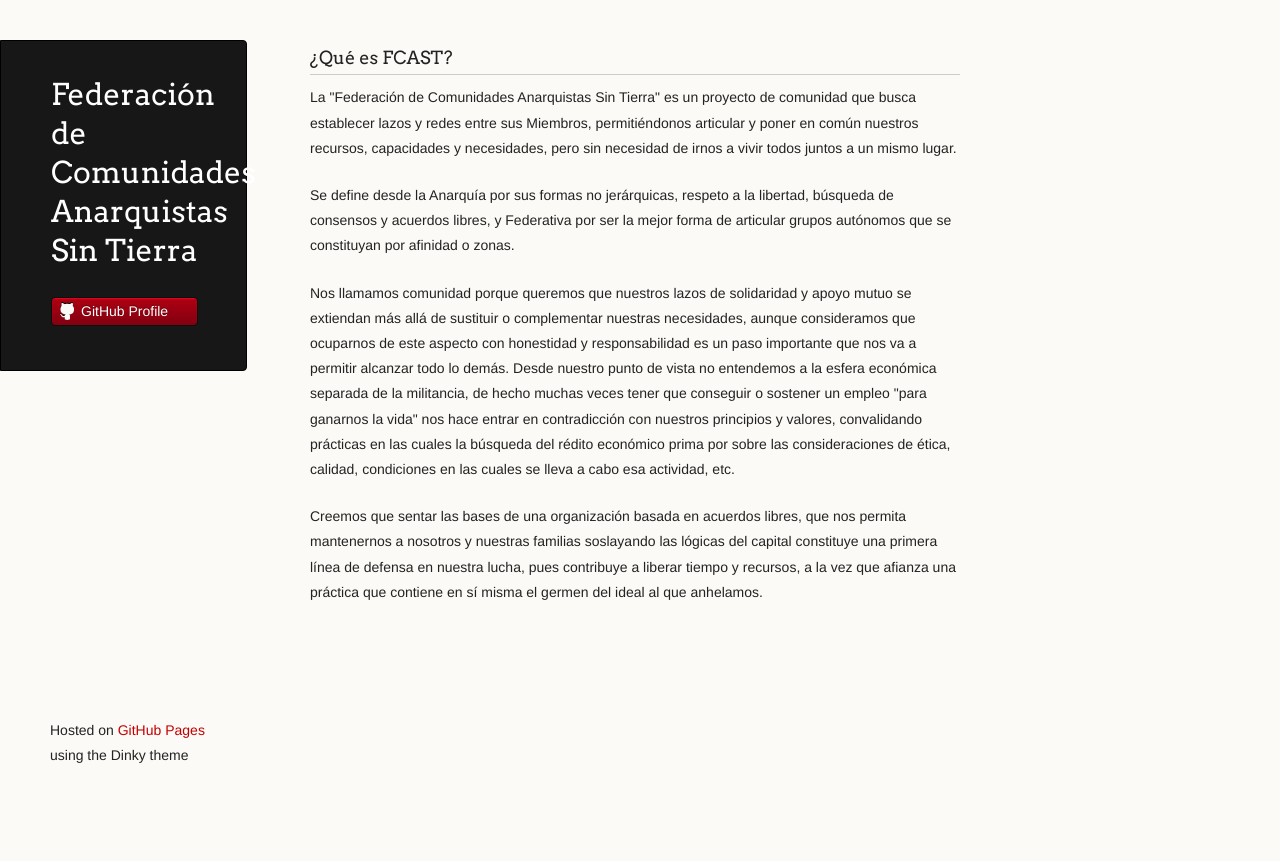
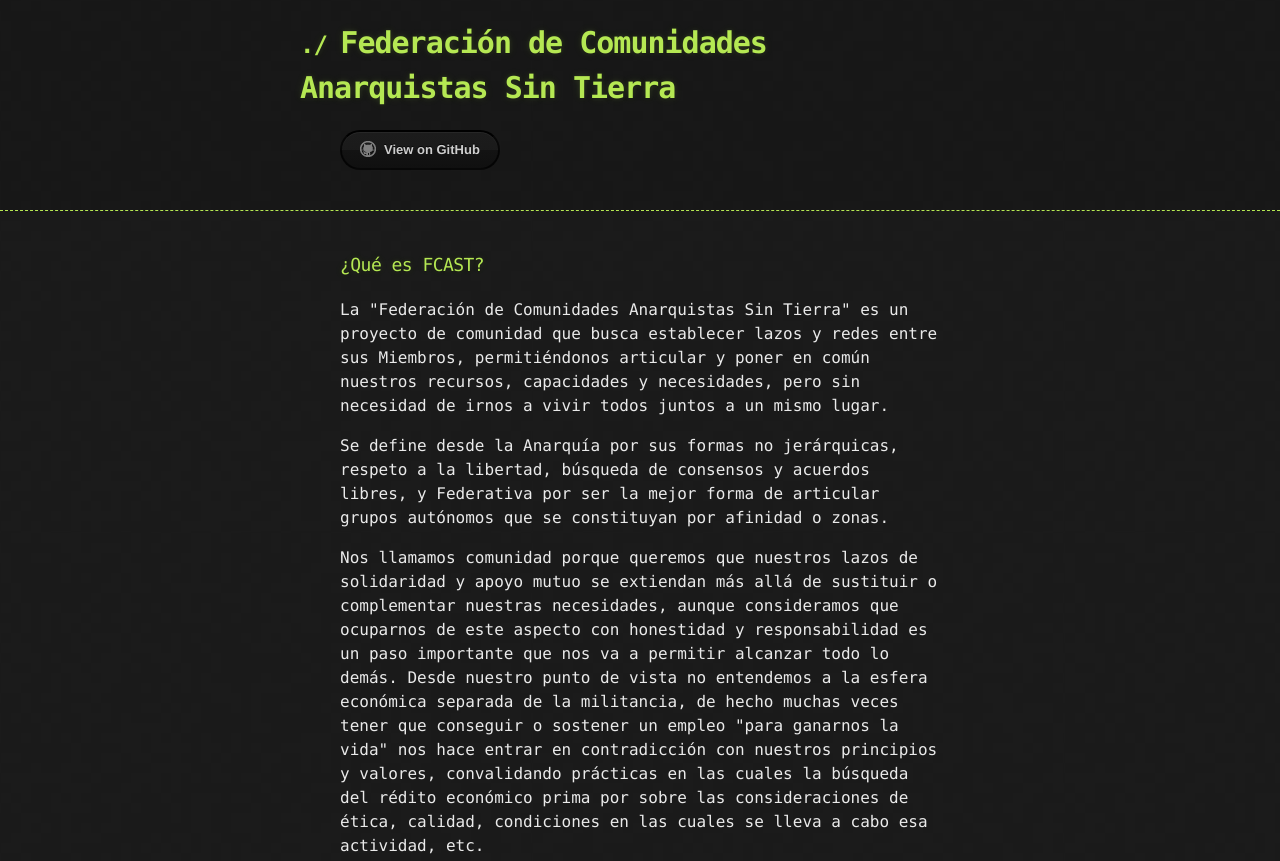
Before and after one commit to fcast/fcast.github.io, a plain HTML site: page index.html in a window 1280 px wide. Shown: the top 861 px of the page. Before the commit the page ends 800 px from the top, so only its background shows below. Drawn offline with Linux system fonts and the light colour scheme.

Commit message:
Replace master branch with page content via GitHub

```diff
--- a/index.html
+++ b/index.html
@@ -1,32 +1,31 @@
-<!doctype html>
+<!DOCTYPE html>
 <html>
   <head>
-    <meta charset="utf-8">
+    <meta charset='utf-8'>
     <meta http-equiv="X-UA-Compatible" content="chrome=1">
+
+    <link rel="stylesheet" type="text/css" href="stylesheets/stylesheet.css" media="screen">
+    <link rel="stylesheet" type="text/css" href="stylesheets/github-dark.css" media="screen">
+    <link rel="stylesheet" type="text/css" href="stylesheets/print.css" media="print">
+
     <title>Federación de Comunidades Anarquistas Sin Tierra by fcast</title>
+  </head>
 
-    <link rel="stylesheet" href="stylesheets/styles.css">
-    <link rel="stylesheet" href="stylesheets/github-light.css">
-    <script src="javascripts/scale.fix.js"></script>
-    <meta name="viewport" content="width=device-width, initial-scale=1, user-scalable=no">
-    <!--[if lt IE 9]>
-    <script src="//html5shiv.googlecode.com/svn/trunk/html5.js"></script>
-    <![endif]-->
-  </head>
   <body>
-    <div class="wrapper">
-      <header>
-        <h1 class="header">Federación de Comunidades Anarquistas Sin Tierra</h1>
-        <p class="header"></p>
 
+    <header>
+      <div class="container">
+        <h1>Federación de Comunidades Anarquistas Sin Tierra</h1>
+        <h2></h2>
 
+        <section id="downloads">
+          <a href="https://github.com/fcast" class="btn btn-github"><span class="icon"></span>View on GitHub</a>
+        </section>
+      </div>
+    </header>
 
-        <ul>
-          <li><a class="buttons github" href="https://github.com/fcast">GitHub Profile</a></li>
-        </ul>
-
-      </header>
-      <section>
+    <div class="container">
+      <section id="main_content">
         <h3>
 <a id="qué-es-fcast" class="anchor" href="#qu%C3%A9-es-fcast" aria-hidden="true"><span class="octicon octicon-link"></span></a>¿Qué es FCAST?</h3>
 
@@ -38,11 +37,8 @@
 
 <p>Creemos que sentar las bases de una organización basada en acuerdos libres, que nos permita mantenernos a nosotros y nuestras familias soslayando las lógicas del capital constituye una primera línea de defensa en nuestra lucha, pues contribuye a liberar tiempo y recursos, a la vez que afianza una práctica que contiene en sí misma el germen del ideal al que anhelamos.</p>
       </section>
-      <footer>
-        <p><small>Hosted on <a href="https://pages.github.com">GitHub Pages</a> using the Dinky theme</small></p>
-      </footer>
     </div>
-    <!--[if !IE]><script>fixScale(document);</script><![endif]-->
+
 
   </body>
 </html>
```
